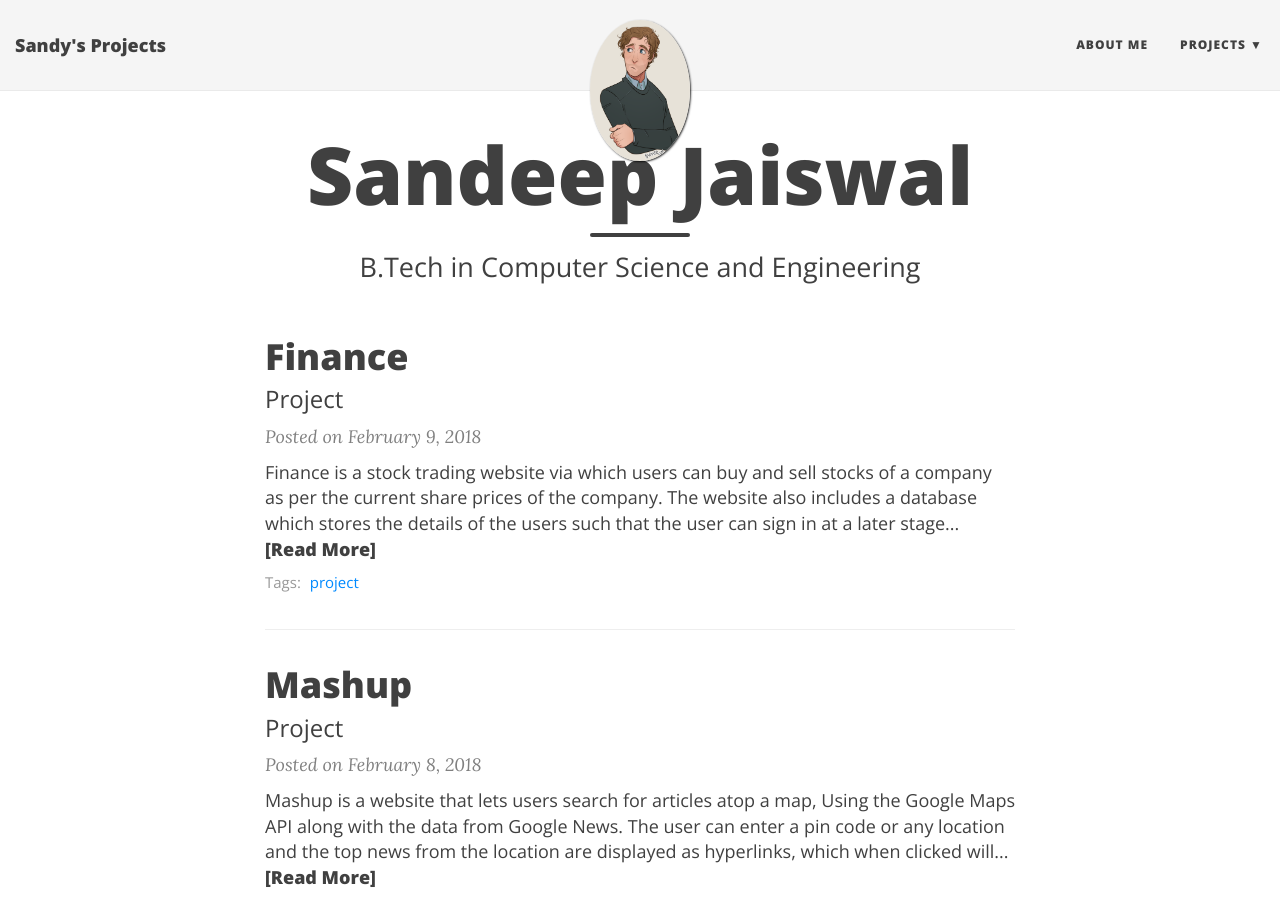
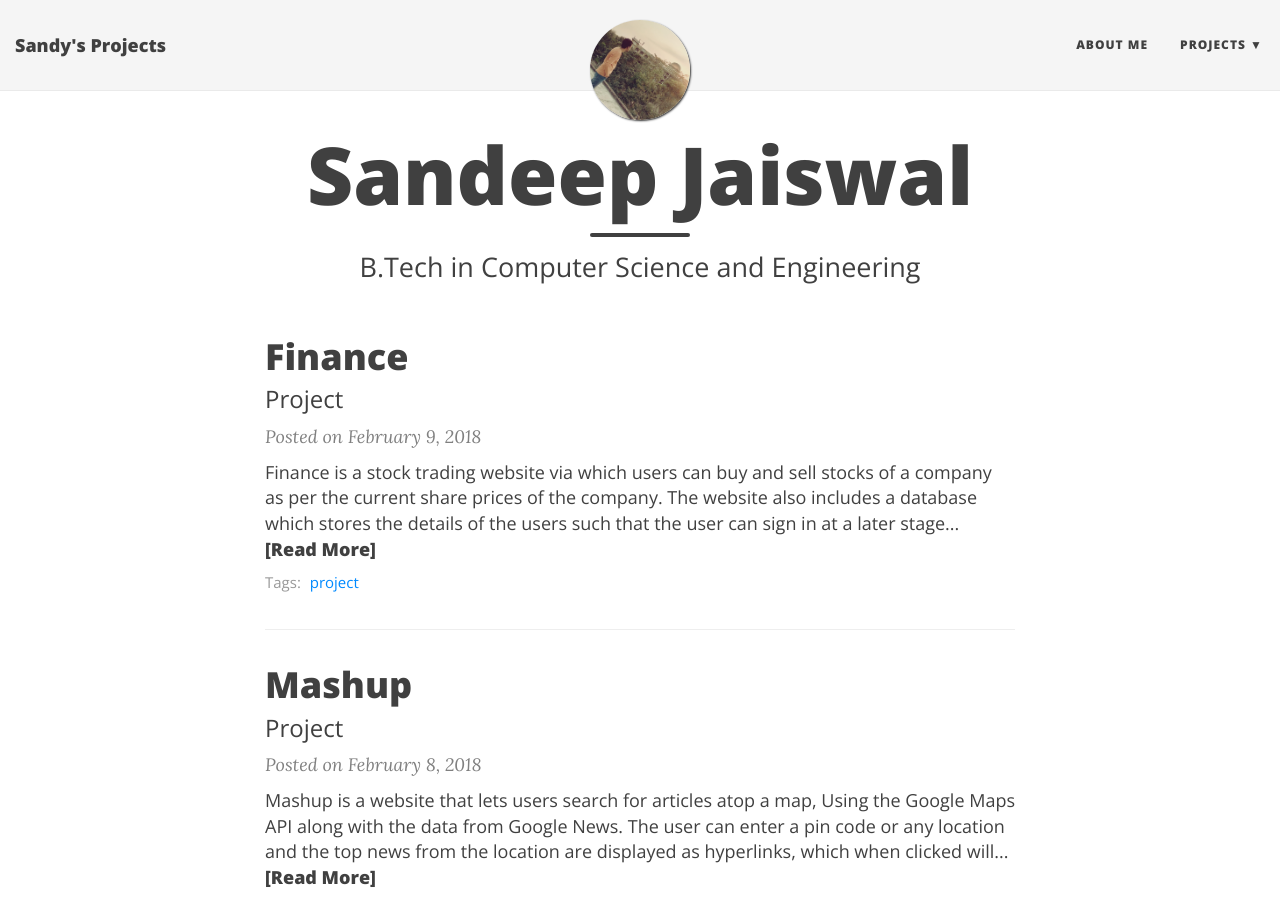
Before and after one commit to sandyjswl/sandyjswl.github.io---old, a Jekyll site: the page built from index.html, in a window 1280 px wide and 900 px high. Built offline with Jekyll 4.4.1, drawn with Linux system fonts in a browser that asks for light colours; nearby versions of some CDN libraries; the list of posts is cut into pages by our own code.

Commit message:
Update _config.yml

```diff
--- a/_config.yml
+++ b/_config.yml
@@ -34,7 +34,7 @@ navbar-links:
 
 # Image to show in the navigation bar - image must be a square (width = height)
 # Remove this parameter if you don't want an image in the navbar
-avatar: "/img/avatar-icon.png"
+avatar: "/img/C360_2016-03-07-00-33-23-289.jpg"
 
 # If you want to have an image logo in the top-left corner instead of the title text,
 # then specify the following parameter
```
